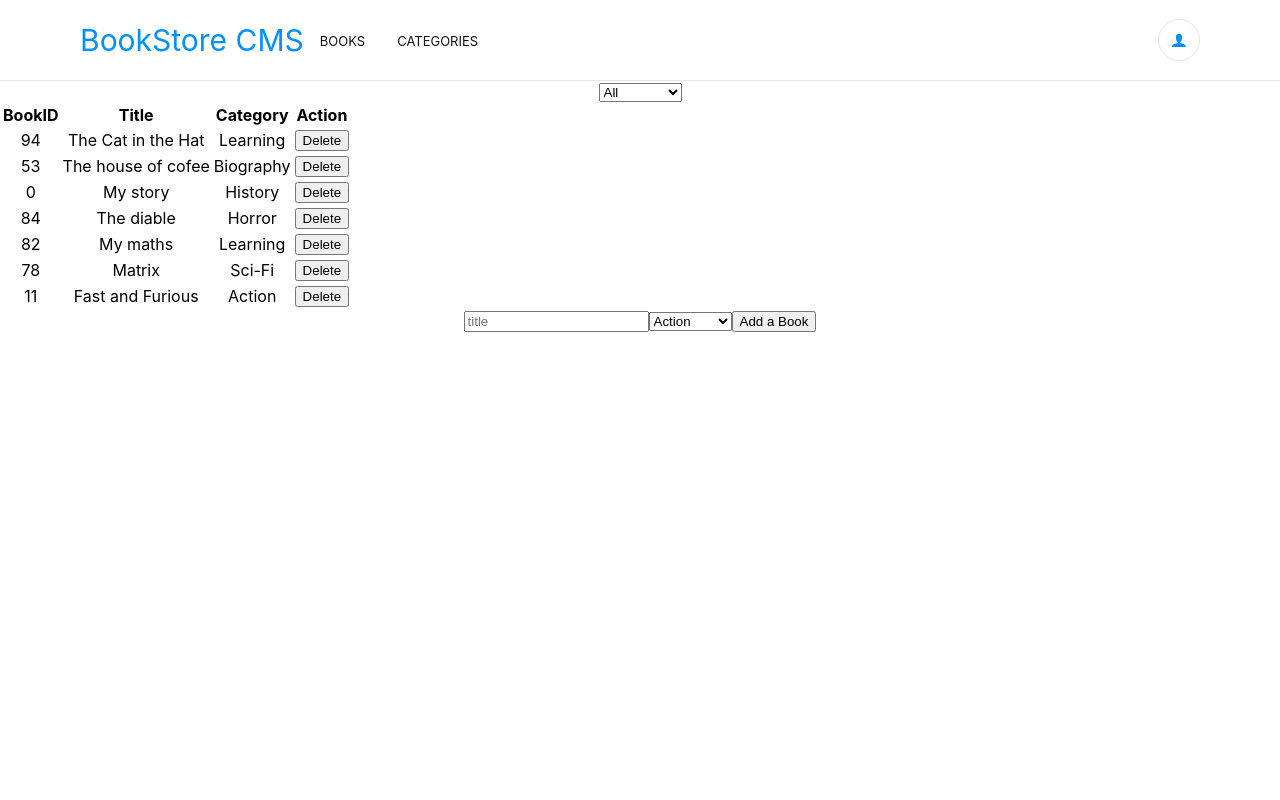
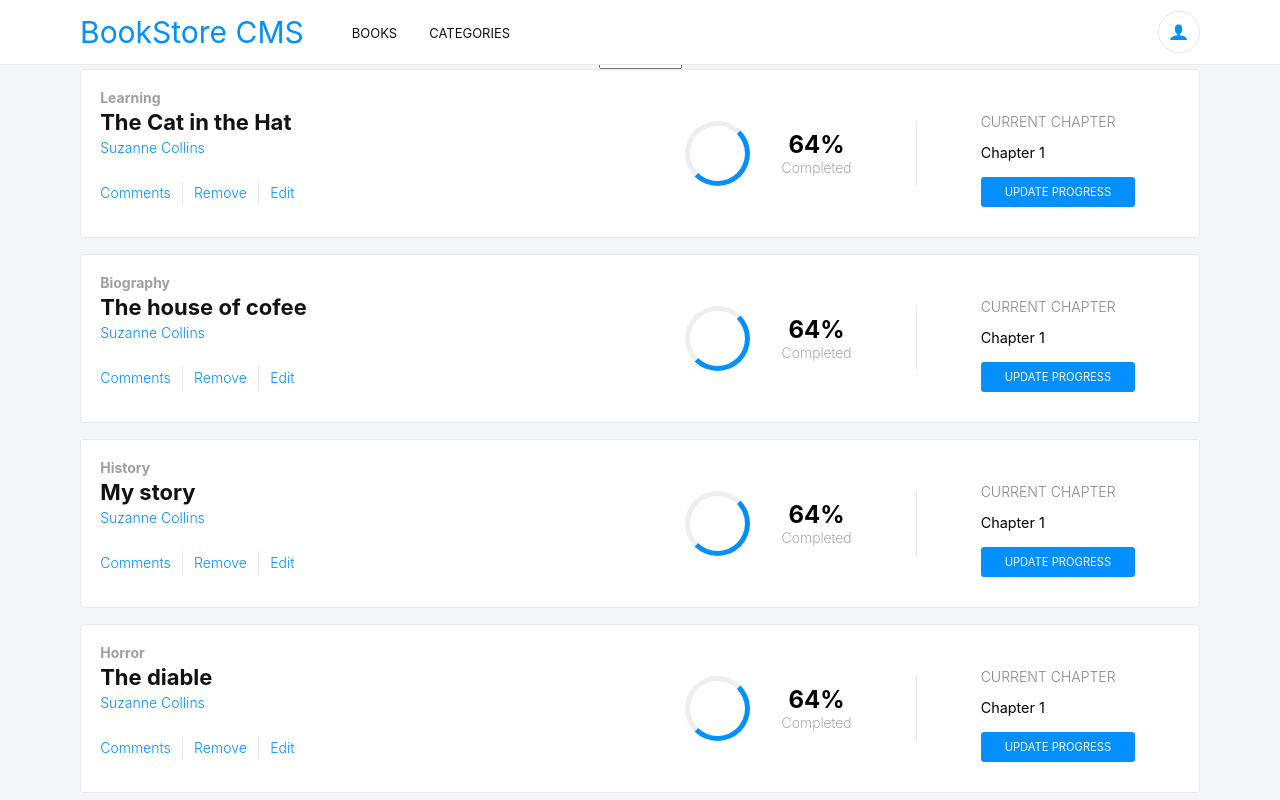
Before and after one commit to barackm/bookstore, a React (Create React App) app: page / in a window 1280 px wide. Shown: the top 800 px of the page. Built offline with nearby package versions, Linux system fonts and the light colour scheme.

Commit message:
Finish the styling of the book item

```diff
--- a/src/components/Book.jsx
+++ b/src/components/Book.jsx
@@ -2,16 +2,36 @@ import React from 'react';
 import PropTypes from 'prop-types';
 
 const Book = ({ book, onRemoveBook }) => (
-  <tr>
-    <td>{book.id}</td>
-    <td>{book.title}</td>
-    <td>{book.category}</td>
-    <td>
-      <button type="button" onClick={() => onRemoveBook(book)}>
-        Delete
-      </button>
-    </td>
-  </tr>
+  <div className="book-item-container flex-center">
+    <div className="book__details flex-unit d-flex flex-column">
+      <div className="book__details__titles d-flex flex-column">
+        <h4>{book.category}</h4>
+        <h2>{book.title}</h2>
+        <span>Suzanne Collins</span>
+      </div>
+      <div className="books-actions-btn">
+        <ul>
+          <a href="#f">Comments</a>
+          <a href="#f" onClick={() => onRemoveBook(book)}>Remove</a>
+          <a href="#f">Edit</a>
+        </ul>
+      </div>
+    </div>
+    <div className="book-progress-details flex-unit flex-center">
+      <div className="progress-info d-flex">
+        <div className="graph-gray" />
+        <div className="progress-data flex-center flex-column">
+          <h2>64%</h2>
+          <span>Completed</span>
+        </div>
+      </div>
+      <div className="chapter-details flex-center flex-column">
+        <h3>CURRENT CHAPTER</h3>
+        <span className="chapter-name">Chapter 1</span>
+        <a href="#f">UPDATE PROGRESS</a>
+      </div>
+    </div>
+  </div>
 );
 
 Book.defaultProps = {
--- a/src/containers/BooksList.jsx
+++ b/src/containers/BooksList.jsx
@@ -33,25 +33,12 @@ const BooksList = (props) => {
 
   const books = renderFilteredBooks();
   return (
-    <div>
+    <div className="book-wrapper">
       <CategoryFilter filter={filter} onChangeFilter={handleFilterChange} />
-      { books.length === 0 ? <h1>Sorry the books list is empty.</h1> : (
-        <table>
-          <thead>
-            <tr>
-              <th>BookID</th>
-              <th>Title</th>
-              <th>Category</th>
-              <th>Action</th>
-            </tr>
-          </thead>
-          <tbody>
-            {books.map((book) => (
-              <Book key={book.id} book={book} onRemoveBook={handleRemoveBook} />
-            ))}
-          </tbody>
-        </table>
-      )}
+      { books.length === 0 ? <h1>Sorry the books list is empty.</h1>
+        : books.map((book) => (
+          <Book key={book.id} book={book} onRemoveBook={handleRemoveBook} />
+        ))}
     </div>
   );
 };
--- a/src/index.css
+++ b/src/index.css
@@ -2,6 +2,16 @@
   --border: 1px solid #e8e8e8;
   --primary-color: #0290ff;
   --black-two: #121212;
+  --bg-color: #f5f6fa;
+  --white: #fff;
+  --light: rgba(0, 0, 0, 0.377);
+  --loader-width: 65px;
+  --loader-height: 65px;
+  --loader-color-primary: #0290ff;
+  --loader-color-secondary: #eee;
+  --line-width: 5px;
+  --animation-duration: 2s;
+  --loader-initial-scale: 0.1;
 }
 
 body {
@@ -38,6 +48,14 @@ ul {
   display: flex;
 }
 
+.flex-unit {
+  flex: 1;
+}
+
+.flex-column {
+  flex-direction: column;
+}
+
 code {
   font-family:
     source-code-pro,
@@ -56,11 +74,14 @@ code {
 
 .mainNav {
   width: 100%;
-  height: 3rem;
+  height: 2rem;
   padding: 1rem 0;
   background-color: #fff;
   border-bottom: var(--border);
   justify-content: space-between;
+  position: fixed;
+  left: 0;
+  right: 0;
 }
 
 .links-container {
@@ -73,6 +94,31 @@ code {
   height: 2.5rem;
   border-radius: 50%;
   border: var(--border);
+}
+
+.nav-links {
+  margin-left: 2rem;
+}
+
+.chapter-details h3 {
+  color: var(--black-two);
+  font-size: 0.875rem;
+  opacity: 0.5;
+  font-weight: 300;
+}
+
+.chapter-details .chapter-name {
+  font-size: 0.9rem;
+  margin-bottom: 0.2rem;
+}
+
+.chapter-details a {
+  background-color: var(--primary-color);
+  border-radius: 0.2rem;
+  padding: 0.5rem 1.5rem;
+  font-size: 0.7rem;
+  color: var(--white);
+  margin-top: 0.8rem;
 }
 
 .nav-links li a {
@@ -88,34 +134,109 @@ code {
 
 .user-color {
   color: var(--primary-color);
+  font-size: 1.2rem;
 }
 
-.books {
-  width: 3.688rem;
-  height: 1rem;
-  margin: 1.125rem 2.563rem 0.688rem 0;
-  font-family: -apple-system, BlinkMacSystemFont, 'Segoe UI', Roboto, Oxygen, Ubuntu, Cantarell, 'Open Sans', 'Helvetica Neue', sans-serif;
-  font-size: 0.813rem;
-  font-weight: normal;
-  font-stretch: normal;
-  font-style: normal;
-  line-height: normal;
-  letter-spacing: 1.9px;
-  color: #121212;
-  text-decoration: none;
+.App {
+  background-color: var(--bg-color);
+  min-height: 100vh;
 }
 
-.categories {
-  width: 6.563rem;
-  height: 1rem;
-  margin: 1.125rem 41.5rem 0.688rem 2.563rem;
+.book-wrapper {
+  padding-top: 3rem;
+}
+
+.book-item-container {
+  border: var(--border);
+  margin: 0 5rem;
+  margin-bottom: 1rem;
+  padding: 1.2rem;
+  border-radius: 0.2rem;
+  background-color: var(--white);
+}
+
+.book__details {
+  align-items: flex-start;
+}
+
+.book__details__titles {
+  align-items: flex-start;
+}
+
+.book__details__titles > h4,
+h2,
+span {
+  margin: 0;
+}
+
+.book__details__titles h4 {
+  font-size: 0.875rem;
+  color: var(--light);
+  line-height: normal;
+  font-weight: bold;
+}
+
+.book__details__titles h2 {
+  color: var(--black-two);
+  font-size: 1.375rem;
+  line-height: 1.5;
+  font-weight: bold;
+}
+
+.book__details__titles span {
+  color: var(--primary-color);
+  font-size: 0.875rem;
+  font-weight: 300;
+}
+
+.books-actions-btn {
+  margin-top: 0.6rem;
+}
+
+.books-actions-btn ul a {
+  color: var(--primary-color);
+  font-size: 0.875rem;
+  font-weight: 300;
+  padding: 0.2rem 0.7rem;
+  border-right: var(--border);
+}
+
+.books-actions-btn ul a:nth-child(1) {
+  padding-left: 0;
+}
+
+.books-actions-btn ul a:last-child {
+  border: none;
+}
+
+.graph-gray {
+  box-sizing: border-box;
+  border: var(--line-width, 4px) solid var(--loader-color-secondary, #fff);
+  border-right-color: var(--loader-color-primary, #00f);
+  border-bottom-color: var(--loader-color-primary, #00f);
+  width: var(--loader-width, 100px);
+  height: var(--loader-height, 100px);
+  border-radius: 50%;
+}
+
+.progress-info {
+  padding-right: 4rem;
+  border-right: var(--border);
+}
+
+.chapter-details {
+  padding-left: 4rem;
+  align-items: flex-start;
+  justify-content: space-around;
+}
+
+.progress-data {
+  margin-left: 2rem;
+}
+
+.progress-data span {
+  color: var(--black-two);
+  font-size: 0.875rem;
   opacity: 0.5;
-  font-family: -apple-system, BlinkMacSystemFont, 'Segoe UI', Roboto, Oxygen, Ubuntu, Cantarell, 'Open Sans', 'Helvetica Neue', sans-serif;
-  font-size: 0.813rem;
-  font-weight: normal;
-  font-stretch: normal;
-  font-style: normal;
-  line-height: normal;
-  letter-spacing: 1.9px;
-  color: #f5f6fa;
+  font-weight: 200;
 }
```
